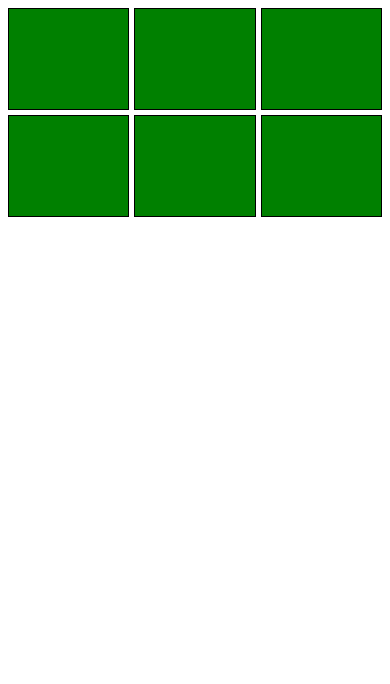
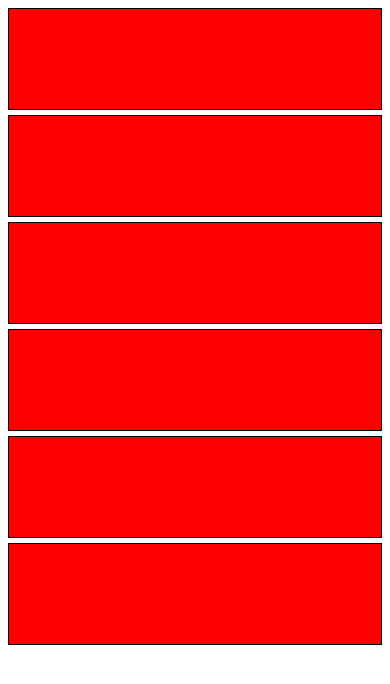
Before and after one commit to felix-mohrmann/Media-Queries, a plain HTML site: page index.html in a window 390 px wide. Drawn offline with Linux system fonts and the light colour scheme.

Commit message:
implemented media queries

```diff
--- a/index.html
+++ b/index.html
@@ -8,6 +8,8 @@
     <style>
         :root{
             --bg-color: green;
+            --bg-color-500: red;
+            --bg-color-700: blue;
         }
 
         .container{
@@ -22,8 +24,24 @@
             background-color: var(--bg-color);
         }
 
+        @media(max-width: 700px){
+            .container{
+                grid-template-columns: repeat(2, 1fr);
+            }
+
+            .box1, .box2, .box3, .box4, .box5, .box6{
+                background-color: var(--bg-color-700);
+            }
+        }
+
         @media(max-width: 500px){
+            .container{
+                grid-template-columns: 1fr;
+            }
 
+            .box1, .box2, .box3, .box4, .box5, .box6{
+                background-color: var(--bg-color-500);
+            }
         }
     </style>
 </head>
```
